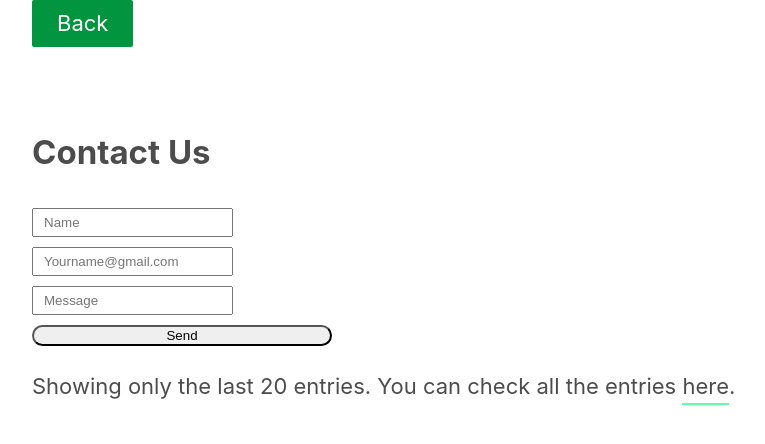
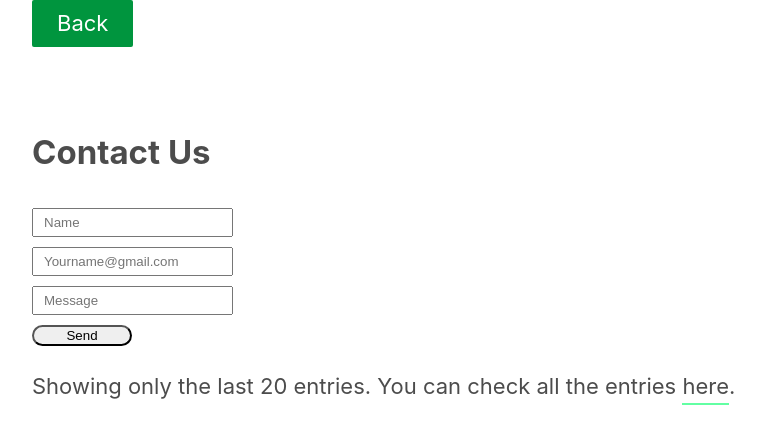
Before and after one commit to bdmilan/blog, a Jekyll site: the page mk.html, which Jekyll copies as it is, in a window 1280 px wide. Shown: the top 444 px of the page, without its empty margins (108-873 px from the left). Built offline with Jekyll 4.4.1, drawn with Linux system fonts in a browser that asks for light colours; nearby versions of some CDN libraries.

Commit message:
Update mk.html

```diff
--- a/mk.html
+++ b/mk.html
@@ -92,13 +92,17 @@
 
 </div>
 </div>
-<button class="radius w3-button w3-block w3-section w3-blue w3-ripple w3-padding" style="border-radius: 25px; width: 30%;" type="submit" value="Send" "="">Send</button>
+<button class="radius w3-button w3-block w3-section w3-blue w3-ripple w3-padding" style="border-radius: 25px; width: 10%;" type="submit" value="Send" "="">Send</button>
 
 </form>
 
 <p>Showing only the last 20 entries. You can check all the entries <a href="https://docs.google.com/spreadsheets/d/1ofPAOgQIp7oGORESYlYPGVnYPzaPEJH8zWpCzYF1jWk/edit?usp=sharing" target="_blank">here</a>.
 </p><div class="table">
-<table></table>
+
+
+<table></table><br>
+
+
 </div>
 </div>
 <script src="//ajax.googleapis.com/ajax/libs/jquery/3.2.1/jquery.min.js"></script>
```
